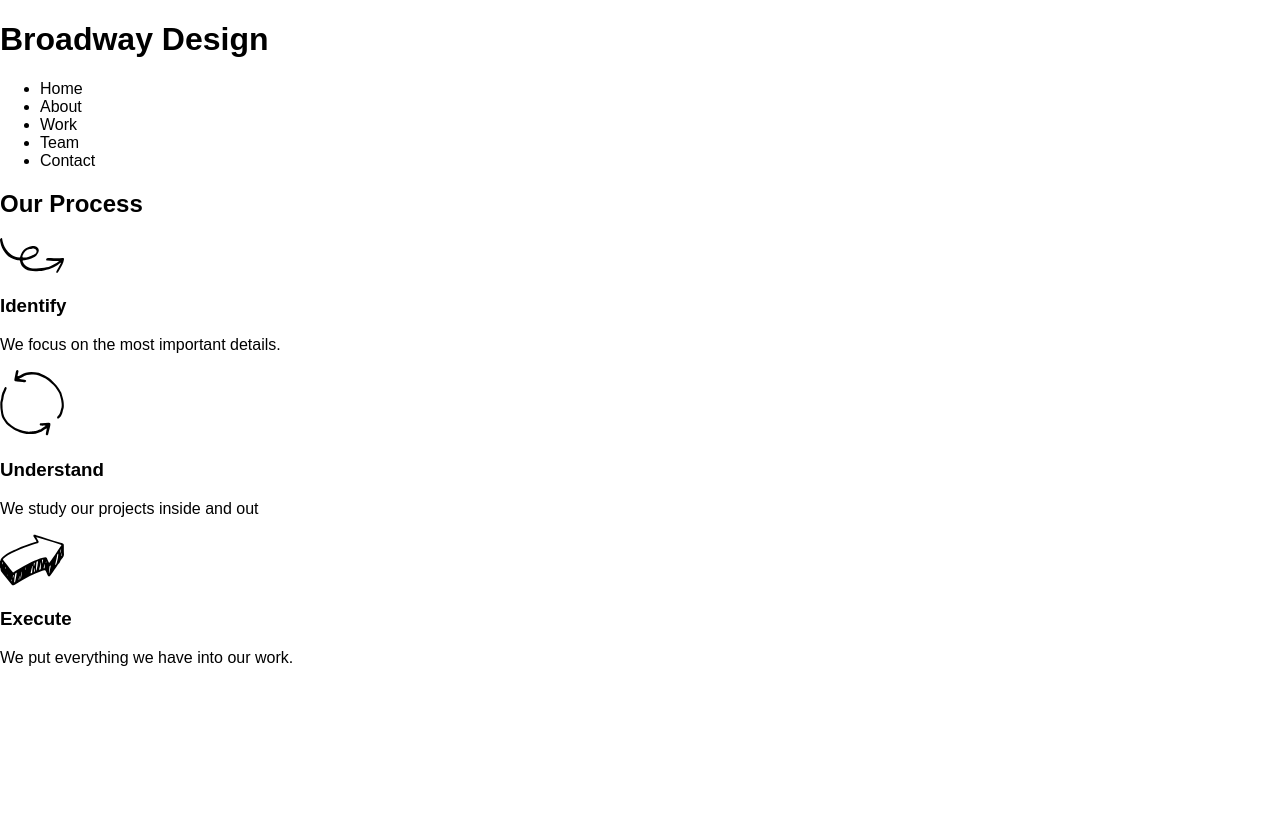
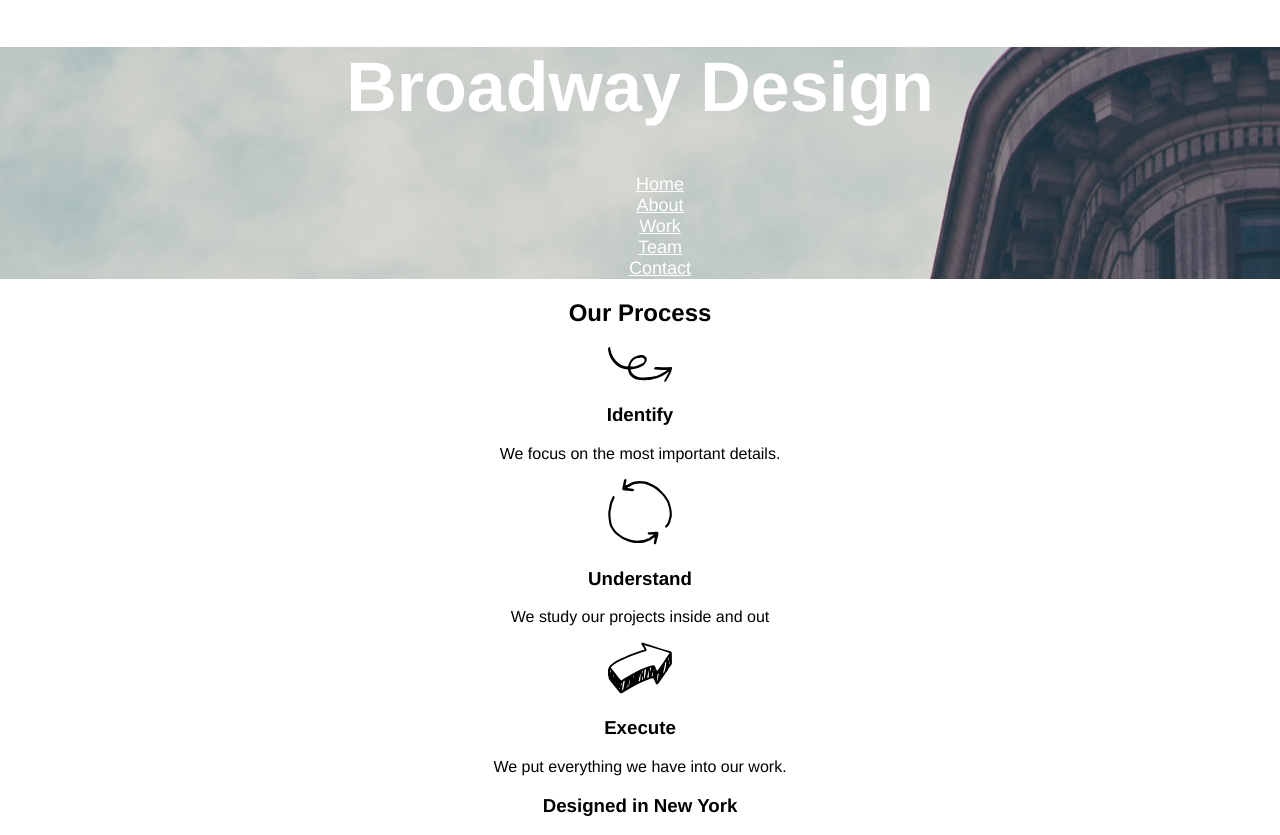
Before and after one commit to MattPahuta/Broadway, a plain HTML site: page index.html in a window 1280 px wide. Before the commit the page ends 800 px from the top, so only its background shows below. Drawn offline with Linux system fonts and the light colour scheme.

Commit message:
Add header content and styles

```diff
--- a/css/style.css
+++ b/css/style.css
@@ -0,0 +1,27 @@
+/* Base Styles */
+
+body {
+  text-align: center;
+  font-family: Helvetica, sans-serif;
+}
+
+/*** Header Styles ***/
+
+.header {
+  background: url('../img/background.png');
+}
+
+.header h1 {
+  font-size: 70px;
+  font-weight: bold;
+  color: white;
+}
+
+.header li {
+  list-style: none;
+}
+
+.header li a {
+  font-size: 18px;
+  color: white;
+}
--- a/index.html
+++ b/index.html
@@ -10,14 +10,15 @@
 
 <!-- Header content -->
   <div class="header">
+
     <h1>Broadway Design</h1>
     <nav>
       <ul>
-        <li>Home</li>
-        <li>About</li>
-        <li>Work</li>
-        <li>Team</li>
-        <li>Contact</li>
+        <li><a href="#">Home</a></li>
+        <li><a href="#">About</a></li>
+        <li><a href="#">Work</a></li>
+        <li><a href="#">Team</a></li>
+        <li><a href="#">Contact</a></li>
       </ul>
     </nav>
   </div>
@@ -42,6 +43,10 @@
 
 <!-- Mid banner -->
 
+  <div class="mid-banner">
+    <h3>Designed in New York</h3>
+  </div>
+
 <!-- Main body bottom conent -->
 
   <div class="bottom-body">
```
